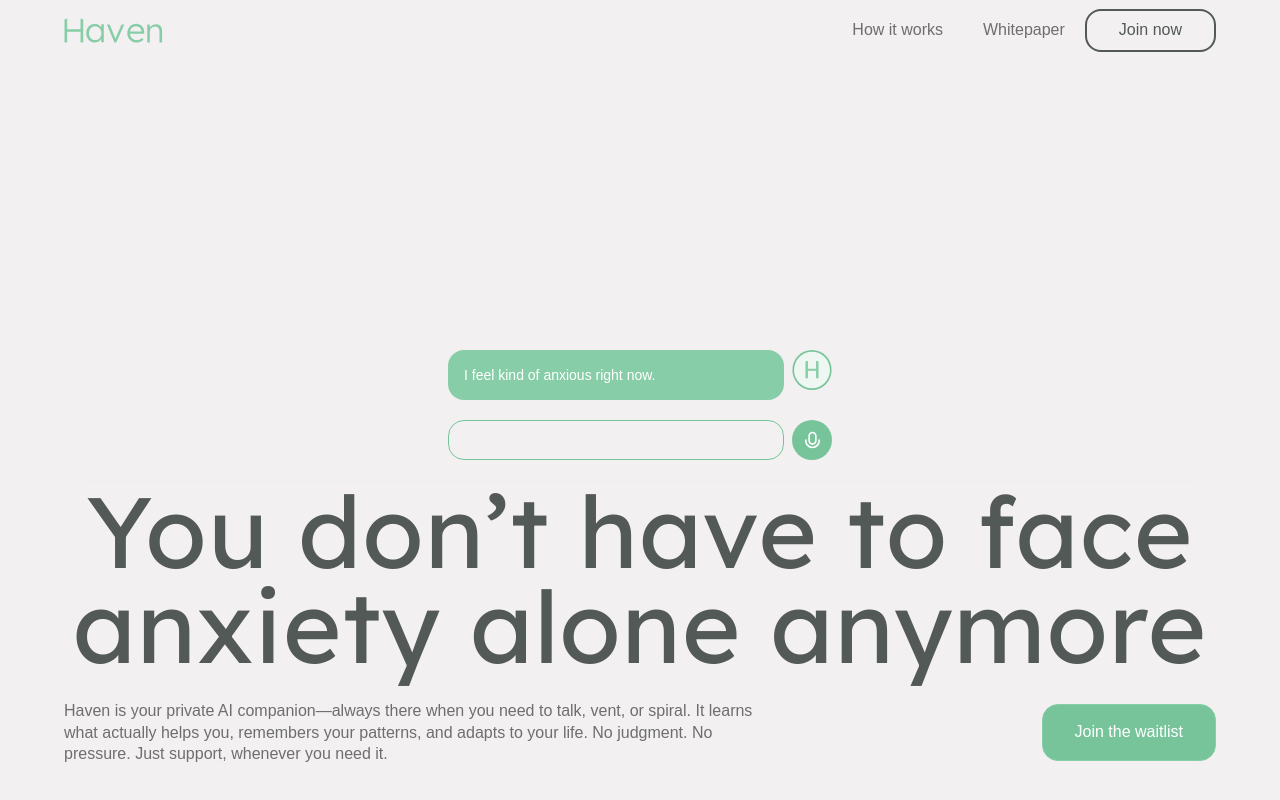
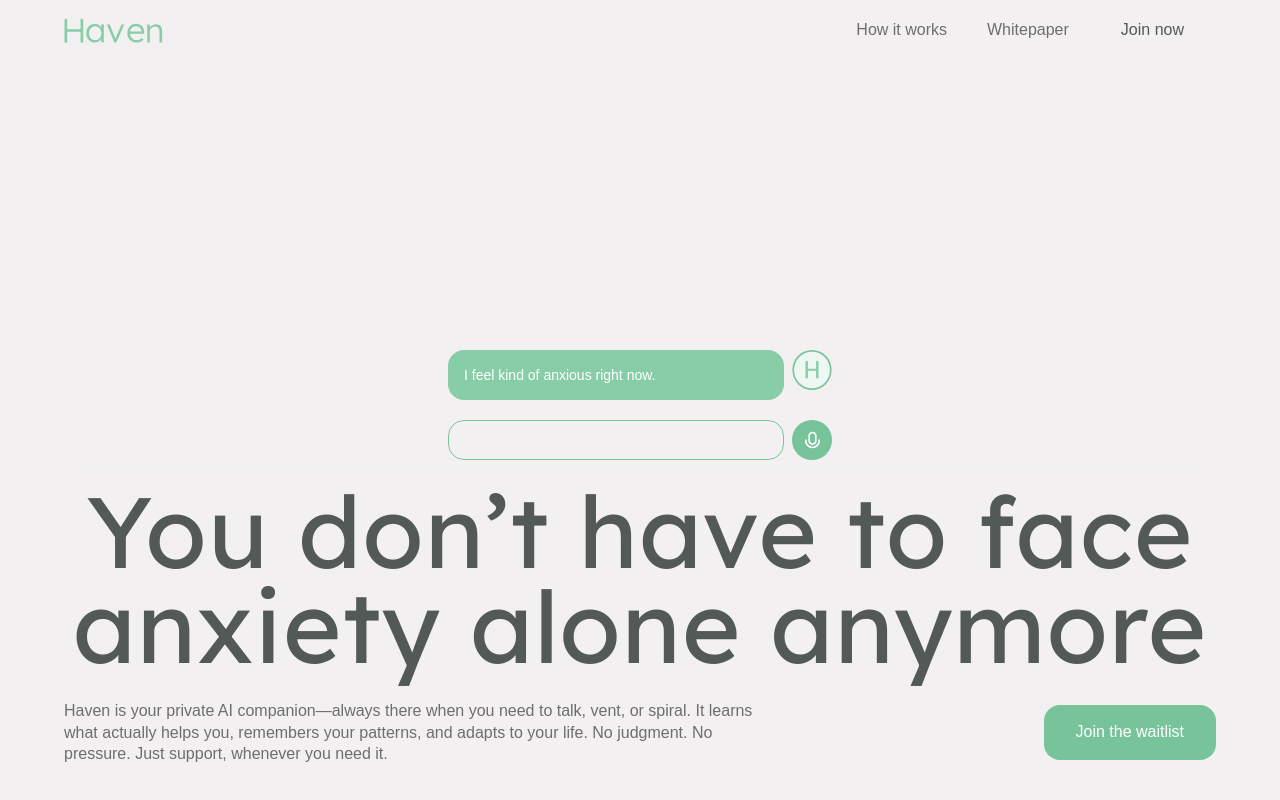
Before and after one commit to isaacben129/haven-anxiety, a website: page index.html in a window 1280 px wide. Shown: the top 800 px of the page. Drawn offline with nearby package versions, Linux system fonts and the light colour scheme; a script that the page names is missing.

Commit message:
remove button borders

```diff
--- a/css/purged.css
+++ b/css/purged.css
@@ -893,7 +893,6 @@ label {
 .button-primary {
   grid-column-gap: 10px;
   background-color: #77c49a;
-  border: 1px solid #87cda7;
   border-radius: 16px;
   flex: 0 auto;
   justify-content: center;
```
